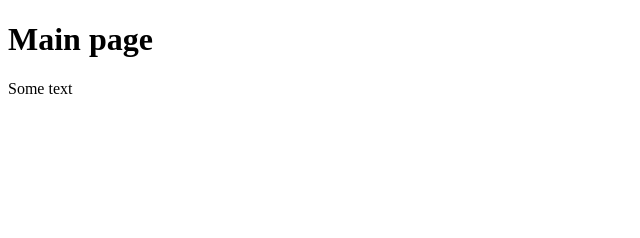
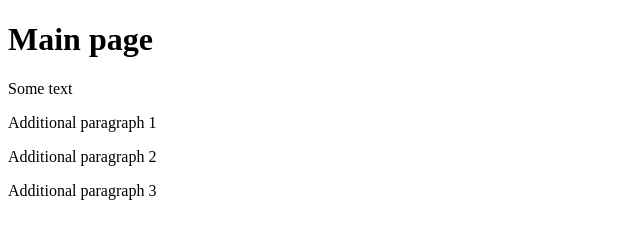
Before and after one commit to Anastasiia95/RRPS01, a plain HTML site: page index.html in a window 1280 px wide. Shown: the whole page, without its empty margins (0-640 px from the left). Drawn offline with Linux system fonts and the light colour scheme.

Commit message:
Update index.html

```diff
--- a/index.html
+++ b/index.html
@@ -7,5 +7,8 @@
 <body>
    <h1>Main page</h1>
    <p>Some text</p>
+   <p>Additional paragraph 1</p>
+   <p>Additional paragraph 2</p>
+   <p>Additional paragraph 3</p>
 </body>
 </html>
```
